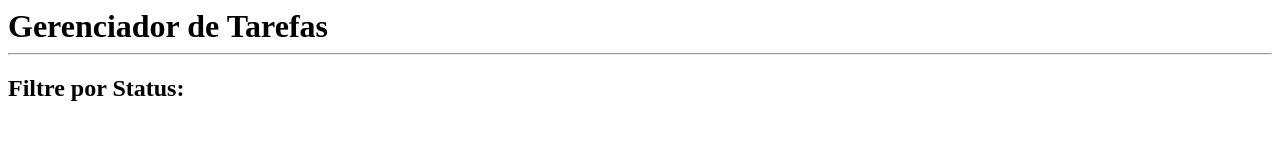
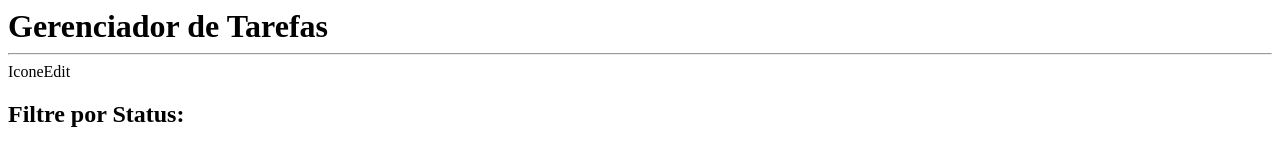
Before and after one commit to Leandros575/sistemadetarefas, a plain HTML site: page index.html in a window 1280 px wide. Drawn offline with Linux system fonts and the light colour scheme.

Commit message:
marcação de icons

```diff
--- a/index.html
+++ b/index.html
@@ -15,6 +15,7 @@
 
     <h1>Gerenciador de Tarefas</h1>
     <hr>
+    <span>IconeEdit</span>
     <h2>Filtre por Status:</h2>
 </body>
 
```
